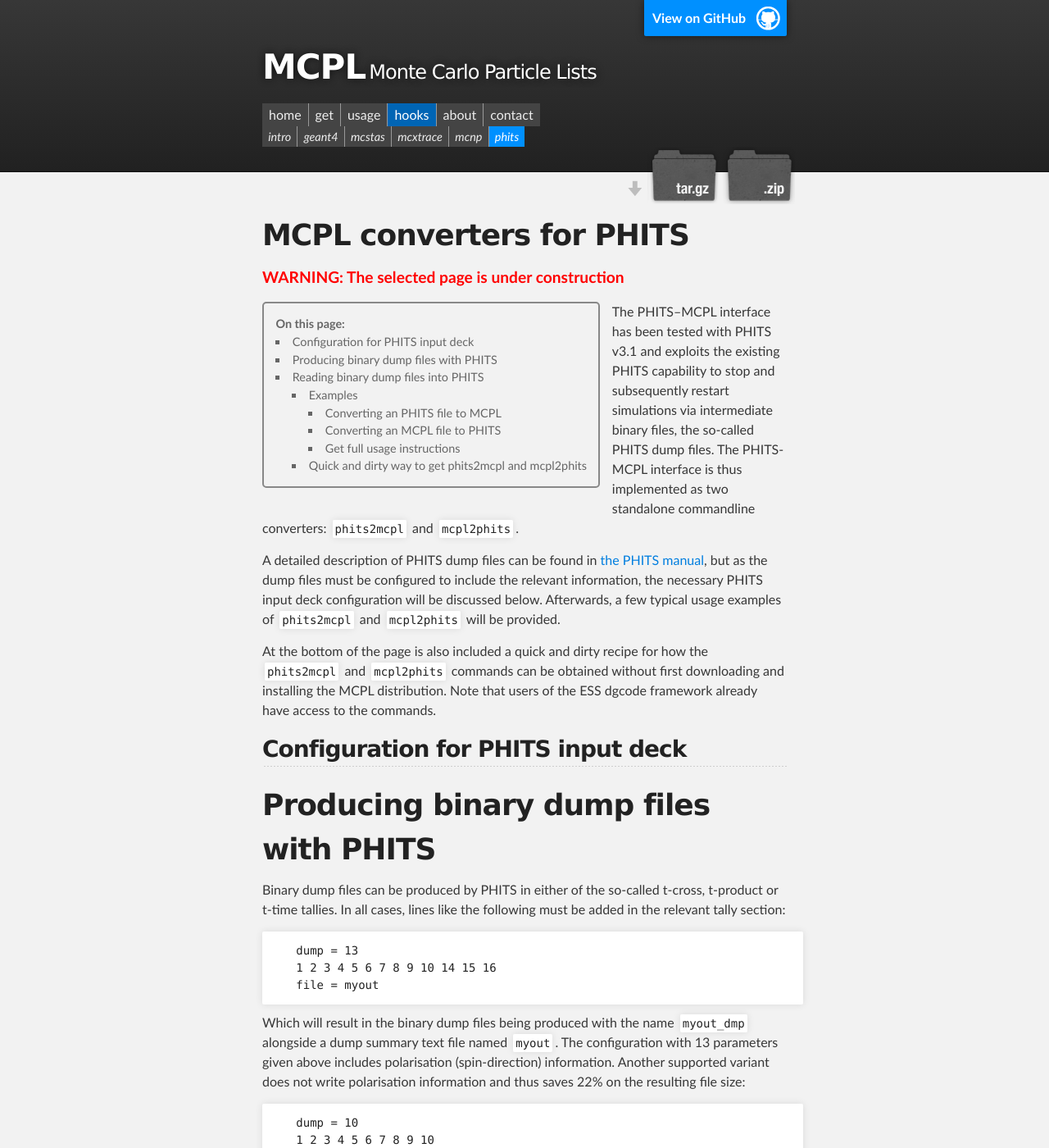
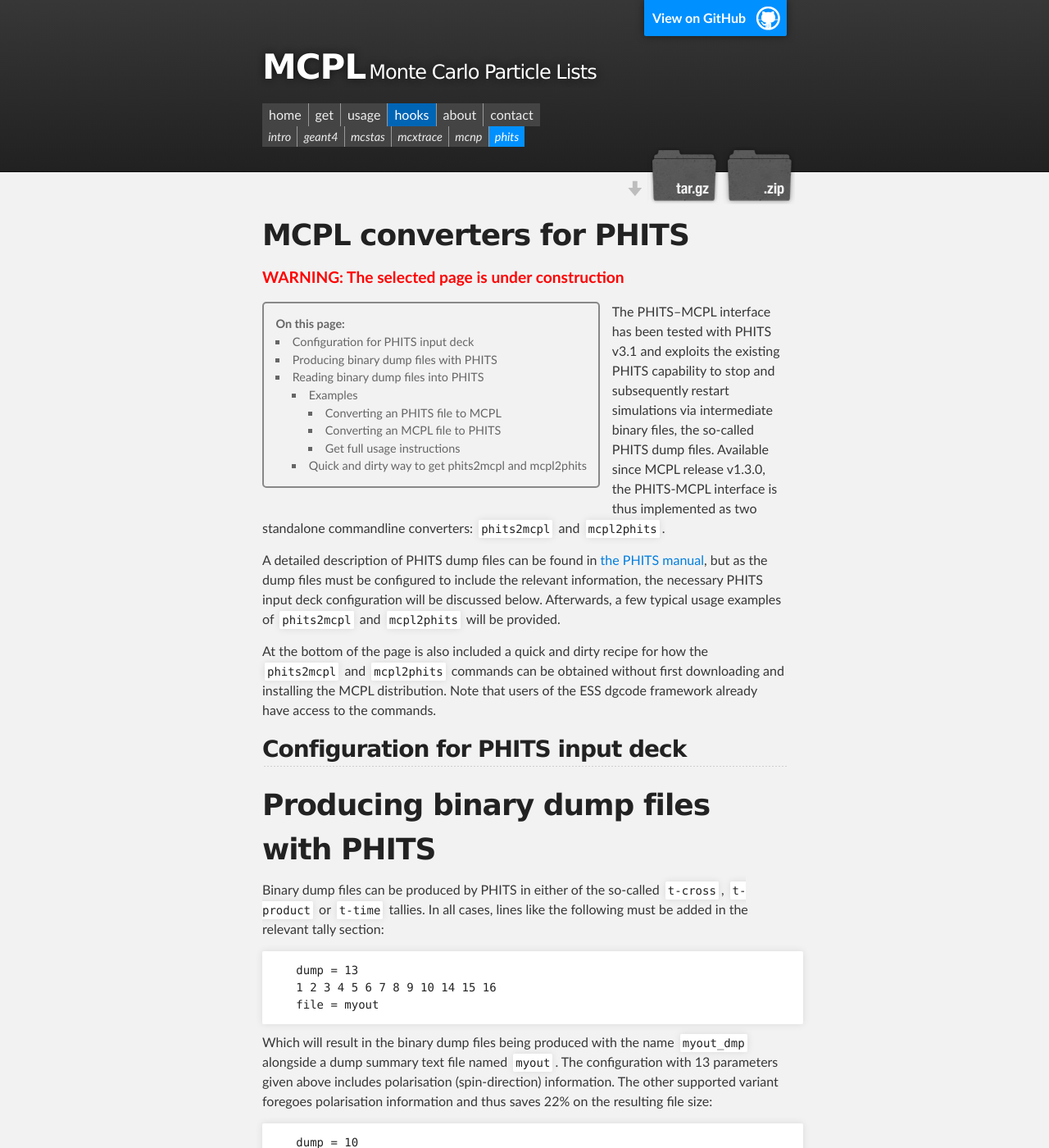
Before and after one commit to mctools/mcpl, a Jekyll site: the page built from hooks_phits.md, in a window 1280 px wide and 1400 px high. Shown: the whole window at 82% size. Built offline with Jekyll 4.4.1, drawn with Linux system fonts in a browser that asks for light colours; some of the changed text lies outside the part shown.

Commit message:
update documentation for PHITS

````diff
--- a/hooks_phits.md
+++ b/hooks_phits.md
@@ -9,9 +9,9 @@ weight: 15
 
 The PHITS–MCPL interface has been tested with PHITS v3.1 and exploits the
 existing PHITS capability to stop and subsequently restart simulations via
-intermediate binary files, the so-called PHITS dump files. The PHITS-MCPL
-interface is thus implemented as two standalone commandline converters:
-`phits2mcpl` and `mcpl2phits`.
+intermediate binary files, the so-called PHITS dump files. Available since MCPL
+release v1.3.0, the PHITS-MCPL interface is thus implemented as two standalone
+commandline converters: `phits2mcpl` and `mcpl2phits`.
 
 A detailed description of PHITS dump files can be found in [the PHITS
 manual](https://phits.jaea.go.jp/manual/manualE-phits.pdf), but as the dump
@@ -28,8 +28,8 @@ framework already have access to the commands.
 
 # Producing binary dump files with PHITS
 
-Binary dump files can be produced by PHITS in either of the so-called t-cross,
-t-product or t-time tallies. In all cases, lines like the following must be
+Binary dump files can be produced by PHITS in either of the so-called `t-cross`,
+`t-product` or `t-time` tallies. In all cases, lines like the following must be
 added in the relevant tally section:
 
 ```
@@ -41,7 +41,7 @@ added in the relevant tally section:
 Which will result in the binary dump files being produced with the name
 `myout_dmp` alongside a dump summary text file named `myout`. The configuration
 with 13 parameters given above includes polarisation (spin-direction)
-information. Another supported variant does not write polarisation information
+information. The other supported variant foregoes polarisation information
 and thus saves 22% on the resulting file size:
 
 ```
@@ -70,7 +70,7 @@ going from region 1 to region 2 in a particular PHITS setup, is:
 ```
 
 If one wishes to be more selective about the particle types captured, one can
-change to `part` parameter, for example to: `part = proton neutron photon`.
+change the `part` parameter, for example to: `part = proton neutron photon`.
 
 Refer to the PHITS manual (linked above) for more details.
 
@@ -219,7 +219,6 @@ Options:
   -s FILE      : Embed into the MCPL header the dump summary text file,
                  which was produced along with the dumpfile itself.
 ```
-```
 and
 
 ```shell
````
Also changed, not shown: other parts of hooks_phits.md (+2 -2 lines).
